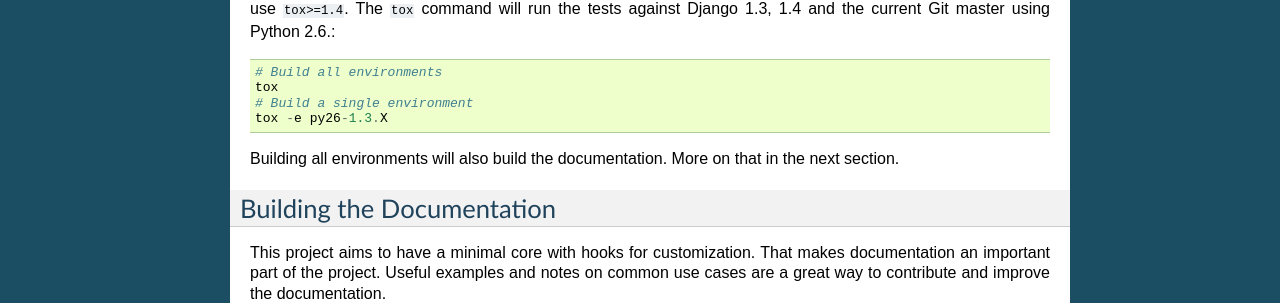
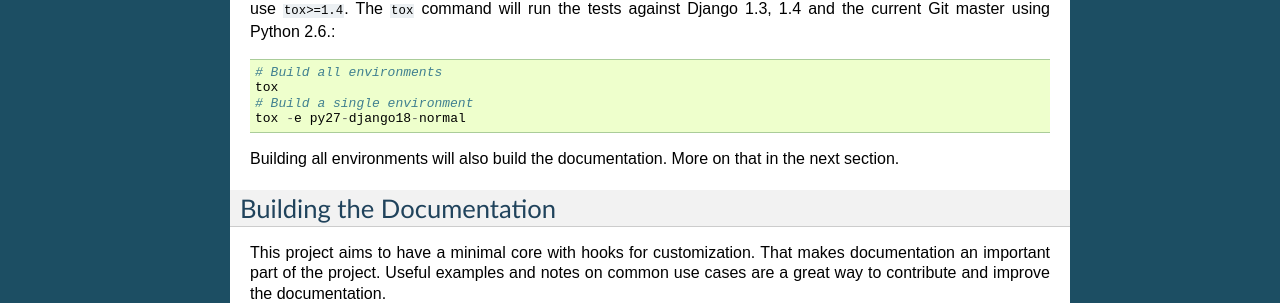
Before and after one commit to mlavin/django-all-access, a Sphinx documentation site: the page built from docs/contributing.rst, in a window 1280 px wide. Shown: the part 836-1139 px from the top of the page. Built offline with Sphinx 7.4.7, drawn with Linux system fonts in a browser that asks for light colours.

Commit message:
Update Travis configuration for new environment names.

```diff
--- a/docs/contributing.rst
+++ b/docs/contributing.rst
@@ -51,7 +51,7 @@ Python 2.6.::
     # Build all environments
     tox
     # Build a single environment
-    tox -e py26-1.3.X
+    tox -e py27-django18-normal
 
 Building all environments will also build the documentation. More on that in the next
 section.
```
Also changed, not shown: .travis.yml.
